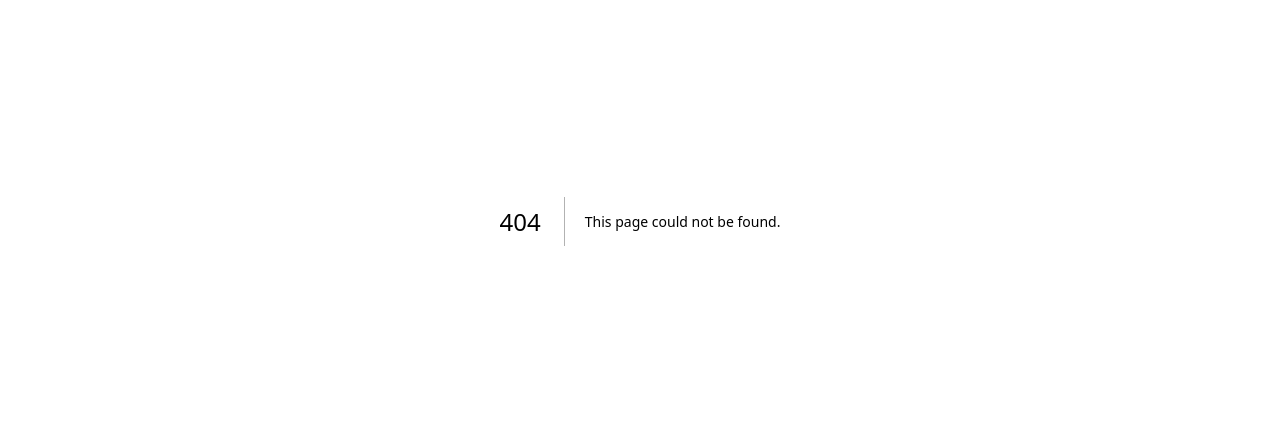
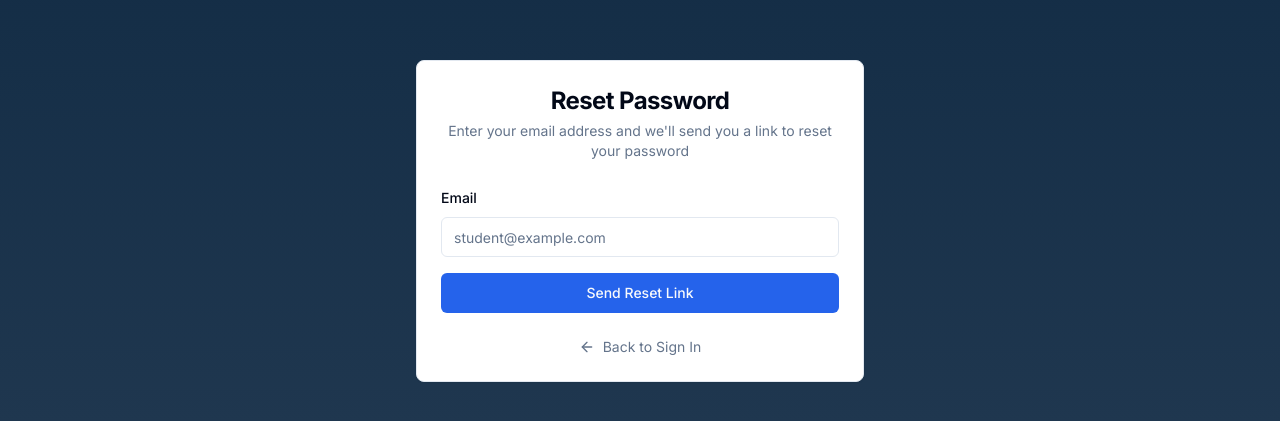
Before and after one commit to professor2004h/AN-V2, a Next.js app in the folder frontend/: page /auth/forgot-password in a window 1280 px wide. Before the commit this address had no page. Shown: the part 179-600 px from the top of the page. Built offline with nearby package versions, Linux system fonts and the light colour scheme; no server answers.

Commit message:
Add forgot password page

```diff
--- /dev/null
+++ b/frontend/app/auth/forgot-password/page.tsx
@@ -0,0 +1,96 @@
+'use client'
+
+import { useState } from 'react'
+import Link from 'next/link'
+import { Button } from '@/components/ui/button'
+import { Input } from '@/components/ui/input'
+import { Label } from '@/components/ui/label'
+import { Card, CardContent, CardDescription, CardFooter, CardHeader, CardTitle } from '@/components/ui/card'
+import { Alert, AlertDescription } from '@/components/ui/alert'
+import { Loader2, ArrowLeft } from 'lucide-react'
+import { supabase } from '@/lib/supabase'
+
+export default function ForgotPasswordPage() {
+    const [email, setEmail] = useState('')
+    const [isLoading, setIsLoading] = useState(false)
+    const [isSubmitted, setIsSubmitted] = useState(false)
+    const [error, setError] = useState<string | null>(null)
+
+    const handleSubmit = async (e: React.FormEvent) => {
+        e.preventDefault()
+        setIsLoading(true)
+        setError(null)
+
+        try {
+            const { error } = await supabase.auth.resetPasswordForEmail(email, {
+                redirectTo: `${window.location.origin}/auth/reset-password`,
+            })
+
+            if (error) throw error
+
+            setIsSubmitted(true)
+        } catch (err: any) {
+            setError(err.message || 'An error occurred. Please try again.')
+        } finally {
+            setIsLoading(false)
+        }
+    }
+
+    return (
+        <div className="flex min-h-screen items-center justify-center bg-gradient-to-b from-navy-900 to-navy-800 p-4">
+            <Card className="w-full max-w-md">
+                <CardHeader className="space-y-1">
+                    <CardTitle className="text-2xl font-bold text-center">Reset Password</CardTitle>
+                    <CardDescription className="text-center">
+                        Enter your email address and we'll send you a link to reset your password
+                    </CardDescription>
+                </CardHeader>
+                <CardContent>
+                    {isSubmitted ? (
+                        <Alert className="mb-4" variant="success">
+                            <AlertDescription>
+                                Check your email for the password reset link.
+                            </AlertDescription>
+                        </Alert>
+                    ) : (
+                        <>
+                            {error && (
+                                <Alert className="mb-4" variant="destructive">
+                                    <AlertDescription>{error}</AlertDescription>
+                                </Alert>
+                            )}
+
+                            <form onSubmit={handleSubmit} className="space-y-4">
+                                <div className="space-y-2">
+                                    <Label htmlFor="email">Email</Label>
+                                    <Input
+                                        id="email"
+                                        type="email"
+                                        placeholder="student@example.com"
+                                        value={email}
+                                        onChange={(e) => setEmail(e.target.value)}
+                                        required
+                                        disabled={isLoading}
+                                    />
+                                </div>
+                                <Button type="submit" className="w-full" disabled={isLoading}>
+                                    {isLoading && <Loader2 className="mr-2 h-4 w-4 animate-spin" />}
+                                    Send Reset Link
+                                </Button>
+                            </form>
+                        </>
+                    )}
+                </CardContent>
+                <CardFooter className="flex justify-center">
+                    <Link
+                        href="/auth/signin"
+                        className="flex items-center text-sm text-muted-foreground hover:text-primary transition-colors"
+                    >
+                        <ArrowLeft className="mr-2 h-4 w-4" />
+                        Back to Sign In
+                    </Link>
+                </CardFooter>
+            </Card>
+        </div>
+    )
+}
```
